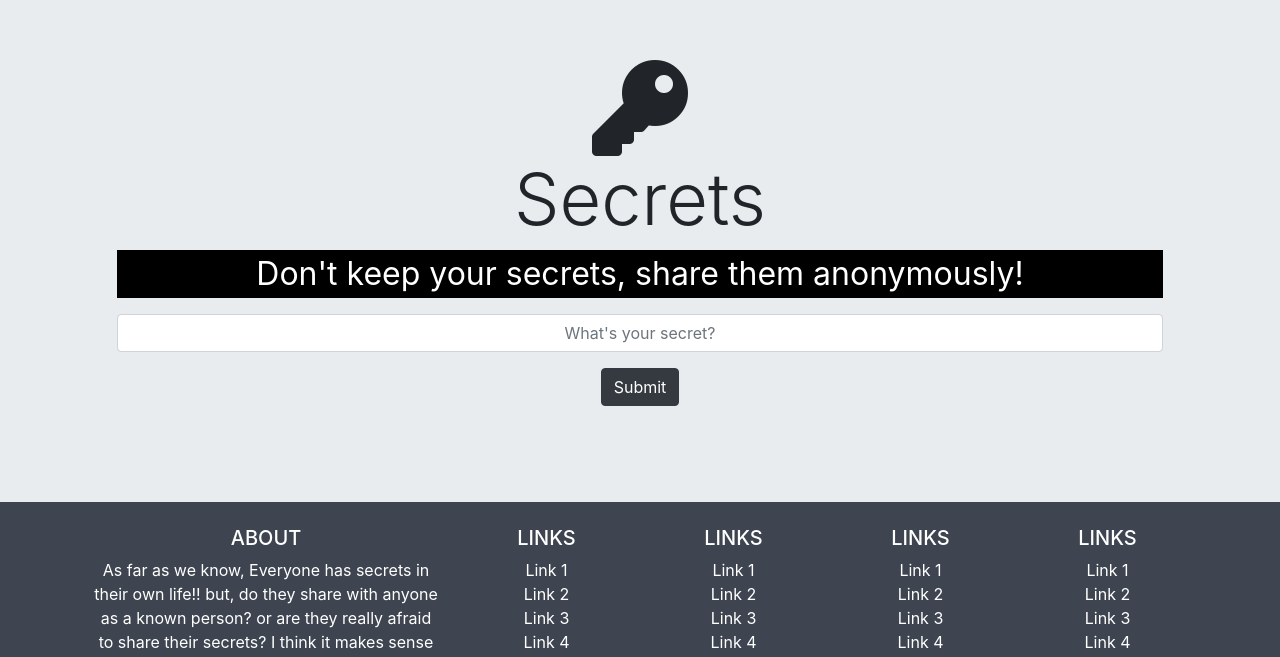
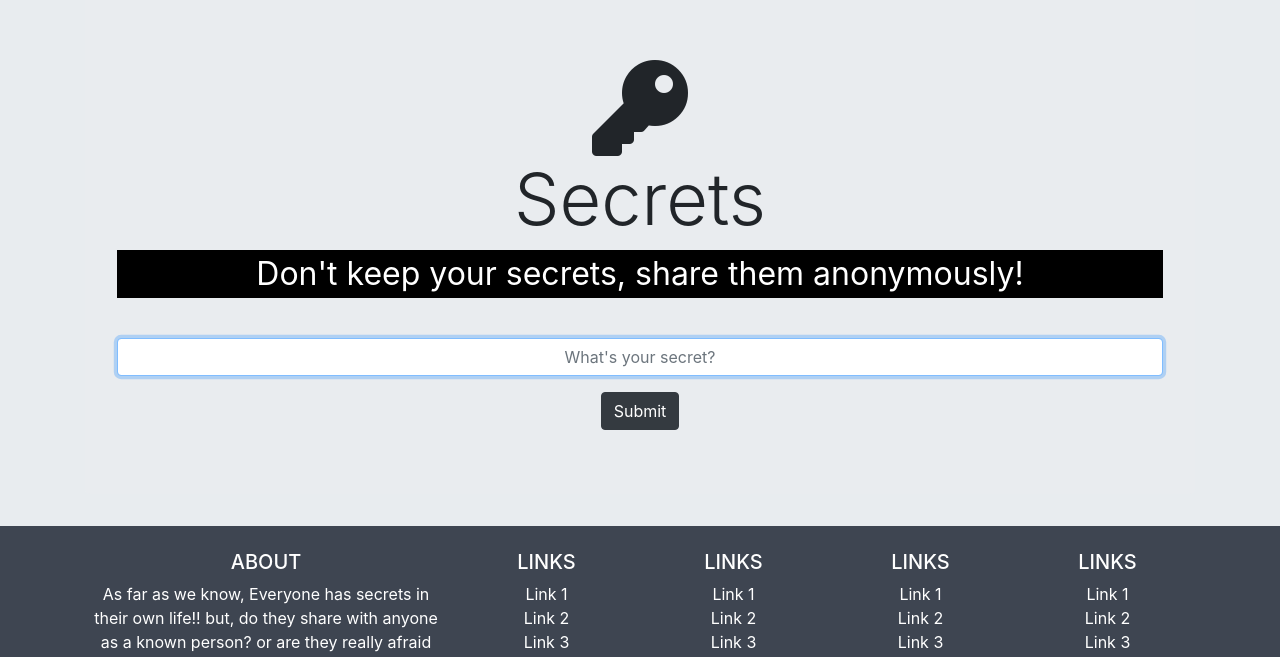
Before and after one commit to Namnika/secrets-app-frontend, a React (Create React App) app: page /submit in a window 1280 px wide. Shown: the part 140-797 px from the top of the page. Built offline with nearby package versions, Linux system fonts and the light colour scheme.

Commit message:
Update files

```diff
--- /dev/null
+++ b/src/components/AddSecret.js
@@ -0,0 +1,28 @@
+import React from 'react'
+
+const AddSecret = ({inputText, setInputText, handleSubmit}) => {
+
+  return (
+    <form onSubmit={handleSubmit}>
+       <div className="form-group">
+	   <label htmlFor='addSecret'></label>
+			<input
+                autoFocus
+                id='addSecret'
+                className="form-control text-center"
+                name="text"
+                placeholder="What's your secret?"
+				value={inputText}
+                onChange={(e) => setInputText(e.target.value)}
+            />
+            </div>
+            <button
+            className="btn btn-dark"
+			aria-label="What's your secret?"
+			type='submit'>Submit
+			</button>
+	</form>
+  )
+}
+
+export default AddSecret
--- a/src/components/login.js
+++ b/src/components/login.js
@@ -93,6 +93,7 @@ function Login() {
                         id="email"
                         name="email"
                         ref={emailRef}
+                        autoFocus
                         placeholder="Enter email"
                         autoComplete="off"
                         className="form-control"
--- a/src/components/register.js
+++ b/src/components/register.js
@@ -166,6 +166,7 @@ function Register() {
 												ref={emailRef}
 												autoComplete="off"
 												name="email"
+												autoFocus
 												className="form-control"
 												placeholder="Enter email"
 												required
--- /dev/null
+++ b/src/components/secretPost.js
@@ -0,0 +1,15 @@
+import React from "react";
+
+
+const SecretPost = ({ text }) => {
+
+	return (
+		<div>
+			<p className="secret-text">{text}</p>
+		</div>
+	)
+}
+
+
+
+export default SecretPost;
--- a/src/components/secrets.js
+++ b/src/components/secrets.js
@@ -1,8 +1,11 @@
-import React from "react";
+import React, { useState } from "react";
 import { useNavigate } from "react-router-dom";
 import useLogout from '../hooks/useLogout';
+import SecretPost from './secretPost';
+import axios from 'axios';
 
-function Secrets(props){
+function Secrets(){
+
 	const navigate = useNavigate();
 	const logout = useLogout();
 
@@ -11,10 +14,13 @@ function Secrets(props){
 		navigate('/');
 	};
 
-	// const handleSubmit = () => {
-    //    props.onChecked(props.text);
-	//    console.log(props);
-	// }
+	const [secrets, setSecrets] = useState([]);
+
+
+	const submitSecret = (e) => {
+        e.preventDefault()
+		navigate('/submit')
+	}
 
 
 	return (
@@ -22,11 +28,19 @@ function Secrets(props){
 			<div className="container">
 				<i className="fas fa-key fa-6x"></i>
 				<h1 className="display-3">You've Discovered My Secret!</h1>
-				<p className="secret-text">{props.name}</p>
 				<hr/>
+
+                {secrets.map(() =>
+					<SecretPost text={secrets[0].text}/>
+				)}
+
+
 				<button className="btn btn-light btn-lg" onClick={signOut}>Log Out</button>
+
+
 				<button
 				className="btn btn-dark btn-lg"
+				onClick={submitSecret}
 				>Submit a Secret</button>
 			</div>
 		</div>
--- a/src/components/submit.js
+++ b/src/components/submit.js
@@ -1,41 +1,32 @@
-import React, { useState } from "react";
-import axios from "axios";
-import qs from 'qs';
+import React, { useState, useEffect } from "react";
+import AddSecret from './AddSecret';
 import { useNavigate } from 'react-router-dom';
 
-function Submit(props){
+function Submit(){
 	const navigate = useNavigate();
+	const [inputText, setInputText] = useState('');
 
-  const [inputText, setInputText] = useState({
-    text: ""
-  });
+	const [secrets, setSecrets] = useState(JSON.parse(localStorage.getItem('secretsList')) ||  []);
 
-  const handleChange = (e) => {
-    e.preventDefault();
+	useEffect(() => {
+		setSecrets(secrets)
+	}, [])
 
-    const {name, value} = e.target;
-    setInputText((prevValue) => {
-      return {
-        ...prevValue,
-        [name]: value
-      };
-    });
+	const addSecret = (text) => {
+        const id = secrets.length ? secrets[secrets.length - 1].id + 1 : 1;
+		const newSecret = { id, text };
+		const listSecret = [...secrets, newSecret];
+		setSecrets(listSecret);
+		localStorage.setItem('secretsList', JSON.stringify(listSecret));
 	}
 
-  const handleSubmit = async (e) => {
-      const secret = qs.stringify({
-        text: ""
-      });
-
-      await axios.post('/secrets', secret, {
-        headers: {'Content-Type': 'application/json'},
-        withCredentials: true
-      })
-      .then(res => console.log(res.data))
+	const handleSubmit = (e) => {
+		e.preventDefault();
+		if (!inputText) return;
+		addSecret(inputText);
+		setInputText('');
+		console.log('text entered')
 		navigate('/secrets')
-
-      setInputText({text: ""})
-      e.preventDefault();
 	}
 
 
@@ -45,23 +36,12 @@ function Submit(props){
 				<i className="fas fa-key fa-6x"></i>
 				<h1 className="display-3">Secrets</h1>
 				<p className="secret-text">Don't keep your secrets, share them anonymously!</p>
-        <form>
-          <div className="form-group">
-            <input
-            type="text"
-            className="form-control text-center"
-            name="text"
-            onChange={handleChange}
-            placeholder="What's your secret?"
-            value={inputText.text}
-            />
-          </div>
-          <button
-          className="btn btn-dark"
-          type="submit"
-          onClick={handleSubmit}>Submit</button>
 
-        </form>
+				<AddSecret
+				inputText={inputText}
+				setInputText={setInputText}
+				handleSubmit={handleSubmit}/>
+
 			</div>
 		</div>
 	)
```
Also changed, not shown: src/setupTests.js (deleted, +0 -5 lines), 1 other file (tests, documents, lock files or other folders). Lines whose indentation alone changed are shown as unchanged.
